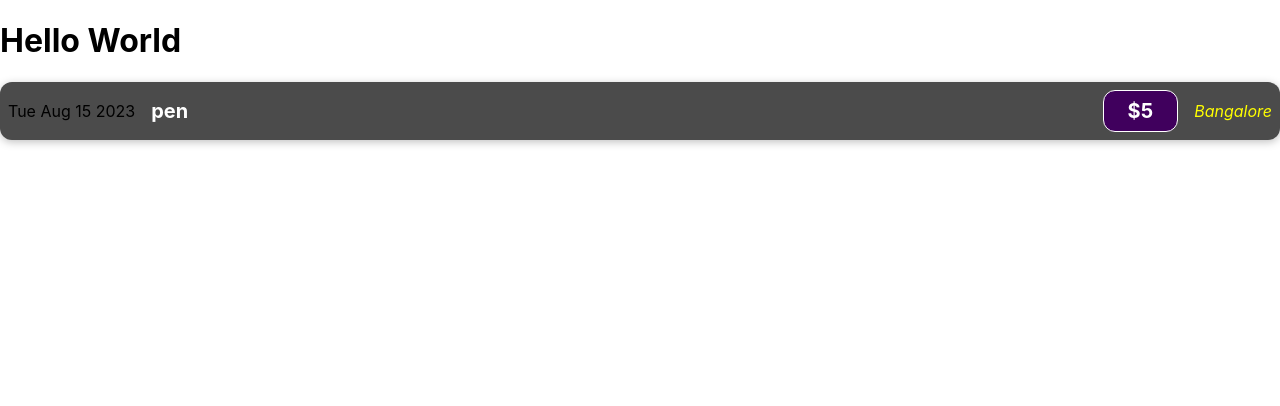
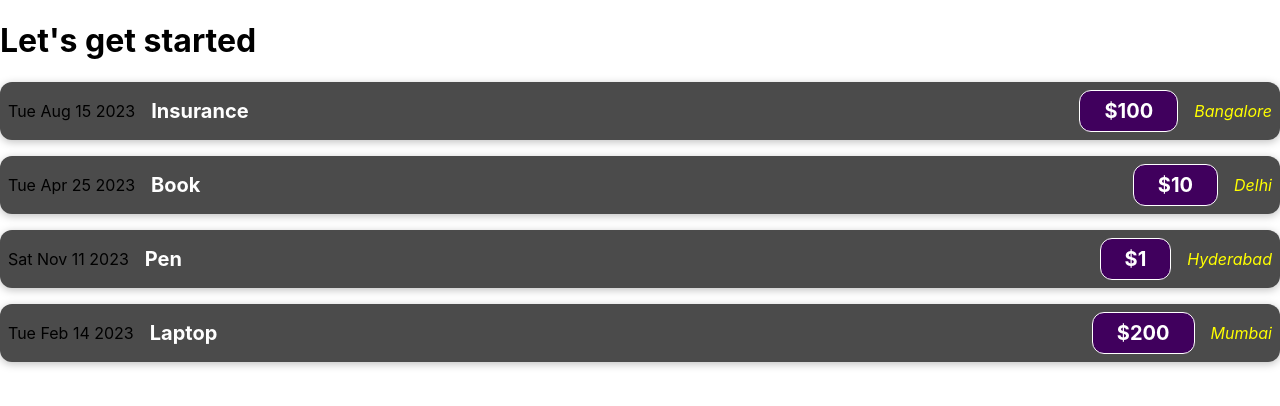
Before and after one commit to ChinthanaK/expense-tracker-react-app, a React (Create React App) app: page / in a window 1280 px wide. Shown: the top 406 px of the page. Built offline with nearby package versions, Linux system fonts and the light colour scheme.

Commit message:
Reusable components via array of objects

```diff
--- a/src/App.js
+++ b/src/App.js
@@ -1,10 +1,17 @@
 import ExpenseItem from "./components/ExpenseItem";
 function App() {
+  const expenses = [
+    { id: "1", date: new Date(2023, 7, 15), title: "Insurance", price: 100, location:"Bangalore" },
+    { id: "2", date: new Date(2023, 3, 25), title: "Book", price: 10, location:"Delhi" },
+    { id: "3", date: new Date(2023, 10, 11), title: "Pen", price: 1, location :"Hyderabad" },
+    { id: "4", date: new Date(2023, 1, 14), title: "Laptop", price: 200, location : "Mumbai" },
+  ]
   return (
     <div className="App">
-      <h1>Hello World</h1>
-      <ExpenseItem date={new Date(2023, 7, 15)} title="pen" price="5" location="Bangalore"  ></ExpenseItem>
-
+    <h1>Let's get started</h1>
+      {expenses.map((expense) => (
+         <ExpenseItem key={expense.id} date={expense.date} title={expense.title} price={expense.price} location={expense.location} ></ExpenseItem>
+      ))}
     </div>
   );
 }
```
